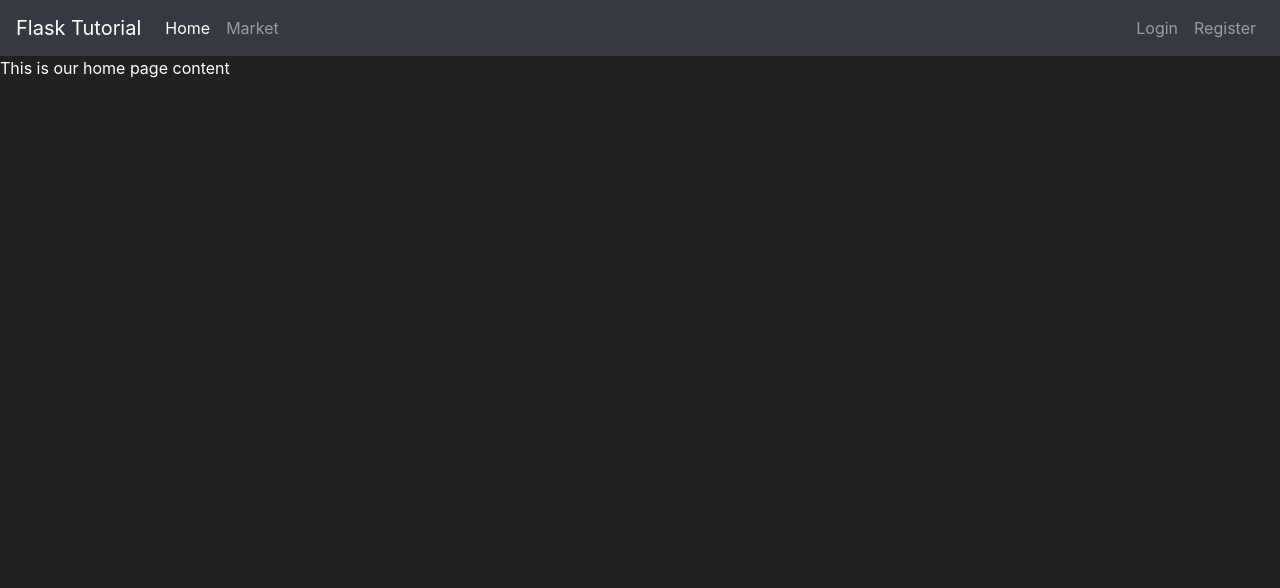
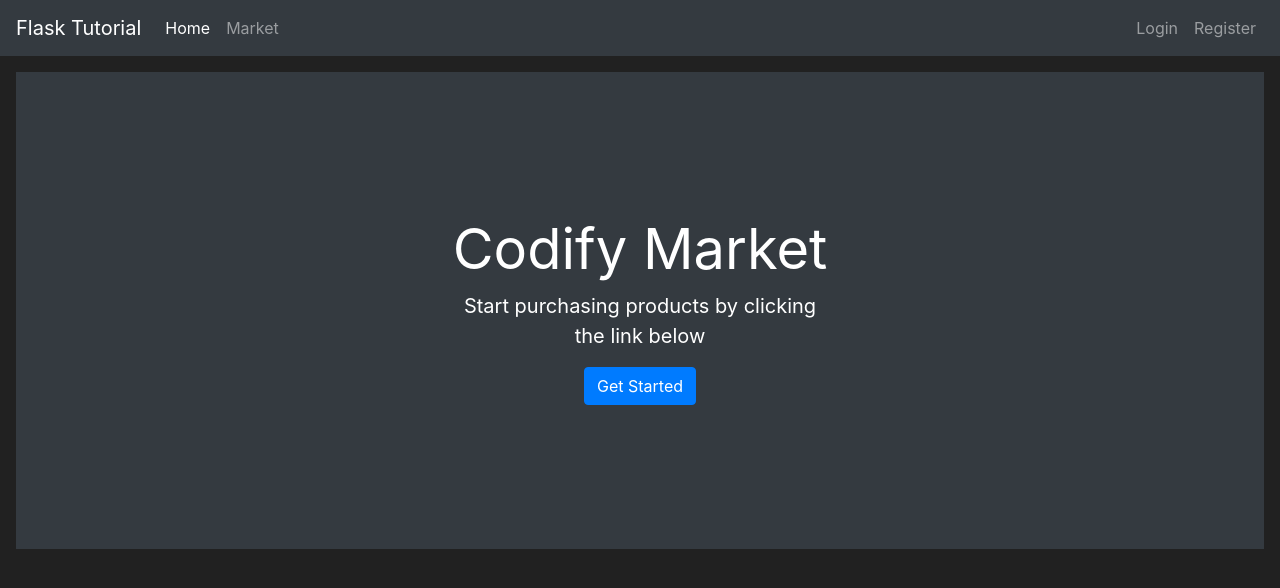
Before and after one commit to piyushrj100/FlaskApp, a Flask app: page / in a window 1280 px wide. Shown: the top 588 px of the page. Run offline with Flask 2, Linux system fonts and the light colour scheme; some libraries are stand-ins or nearby versions.

Commit message:
added login required

```diff
--- a/market/__init__.py
+++ b/market/__init__.py
@@ -9,4 +9,6 @@ app.config['SQLALCHEMY_DATABASE_URI']='sqlite:///market.db'
 app.config['SECRET_KEY']='b23c721a5fd672162bb74a7e'
 bcrypt=Bcrypt(app)
 login_manager=LoginManager(app)
+login_manager.login_view="login_page"
+login_manager.login_message_category="info"
 from market import routes
--- a/market/routes.py
+++ b/market/routes.py
@@ -3,7 +3,7 @@ from flask import render_template, redirect, url_for, flash, get_flashed_message
 from market.models import Item, User
 from market.forms import RegisterForm, LoginForm
 from market import db
-from flask_login import login_user,logout_user
+from flask_login import login_user,logout_user,login_required
 
 @app.route("/")
 @app.route("/Home")
@@ -11,6 +11,7 @@ def home_page():
     return render_template('home.html')
 
 @app.route('/market')
+@login_required
 def market_page():
     items=Item.query.all()
     return render_template('market.html', items=items)
--- a/market/templates/home.html
+++ b/market/templates/home.html
@@ -1,7 +1,15 @@
 {% extends 'base.html' %}
 {% block title %}
-Home Page
+    Welcome to Jim Shaped Coding Market
 {% endblock %}
 {% block content %}
-  This is our home page content
+    <div class="position-relative overflow-hidden p-3 p-md-5 m-md-3 text-center bg-dark" style="color:white">
+        <div class="col-md-5 p-lg-5 mx-auto my-5">
+            <h1 class="display-4 font-weight-normal">Codify Market</h1>
+            <p class="lead font-weight-normal">Start purchasing products by clicking the link below</p>
+            <a class="btn btn-primary" href="{{ url_for('market_page') }}">Get Started</a>
+        </div>
+        <div class="product-device box-shadow d-none d-md-block"></div>
+        <div class="product-device product-device-2 box-shadow d-none d-md-block"></div>
+    </div>
 {% endblock %}
```
